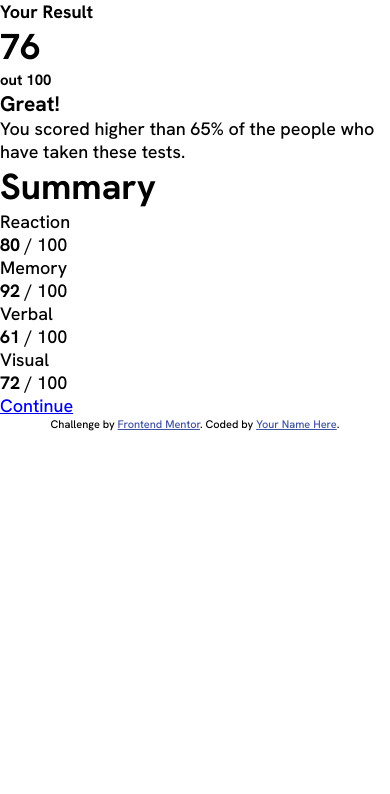
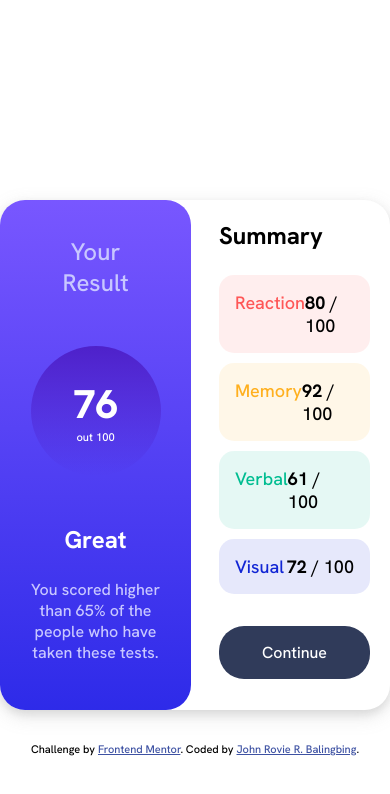
Before and after one commit to itzzmerov/result-summary-frontendMentor, a plain HTML site: page index.html in a window 390 px wide. Drawn offline with Linux system fonts and the light colour scheme.

Commit message:
Finished the styling of Desktop design
Back logs:

Create the tablet and mobile view using Media Query

```diff
--- a/index.html
+++ b/index.html
@@ -20,7 +20,7 @@
             <h1 class="result">76</h1>
             <h5 class="base-result">out 100</h5>
           </div>
-          <h3 class="message">Great!</h3>
+          <h3 class="message">Great</h3>
           <p class="message-info">You scored higher than 65% of the people who have taken these tests.</p>
         </div>
       </div>
@@ -56,7 +56,7 @@
 
   <div class="attribution">
     Challenge by <a href="https://www.frontendmentor.io?ref=challenge" target="_blank">Frontend Mentor</a>.
-    Coded by <a href="#">Your Name Here</a>.
+    Coded by <a href="https://www.github.com/rovicbalingbing">John Rovie R. Balingbing</a>.
   </div>
 </body>
 </html>
--- a/style.css
+++ b/style.css
@@ -3,9 +3,13 @@
 :root {
     /* PRIMARY COLORS */
     --light-red: hsl(0, 100%, 67%);
+    --light-red-bg: hsla(0, 100%, 67%, 0.1);
     --orange-yellow:hsl(39, 100%, 56%);
+    --orange-yellow-bg:hsla(39, 100%, 56%, 0.1);
     --green-teal: hsl(166, 100%, 37%);
+    --green-teal-bg: hsla(166, 100%, 37%, 0.1);
     --cobalt-blue: hsl(234, 85%, 45%);
+    --cobalt-blue-bg: hsla(234, 85%, 45%, 0.1);
 
     /* FOR GRADIENT */
     --light-slate-blue: hsl(252, 100%, 67%);
@@ -27,11 +31,157 @@
 }
 
 body {
-    font-size: 18px;
     font-family: 'Hanken Grotesk', sans-serif;
 }
 
+p {
+    font-size: 18px;
+}
+
+.container {
+    display: flex;
+    justify-content: center;
+    align-items: center;
+}
+
+.container .wrapper {
+    background-color: var(--white);
+    border-radius: 25px;
+    width: 700px;
+    margin-top: 200px;
+    box-shadow: 0 4px 8px 0 rgba(136, 136, 136, 0.2), 0 6px 20px 0 rgba(136, 136, 136, 0.2);
+}
+
+.container .wrapper .leftDiv {
+    width: 49%;
+    height: 100%;
+    float: left;
+    background-image: linear-gradient(var(--light-slate-blue), var(--light-royal-blue));
+    border-radius: 25px;
+    padding: 20px;
+    color: var(--white);
+}
+
+.leftDiv .result-holder {
+    display: flex;
+    flex-direction: column;
+    justify-content: center;
+    align-items: center;
+    text-align: center;
+}
+
+.leftDiv .result-holder .title {
+    font-weight: 500;
+    font-size: 1.5rem;
+    color: var(--light-lavender);
+    margin: 1rem;
+}
+
+.leftDiv .result-holder .cicrle {
+    background-image: linear-gradient(var(--violet-blue), var(--persian-blue));
+    margin: 2rem 0;
+    padding: 2rem;
+    border-radius: 50%;
+    width: 130px;
+    height: 130px;
+}
+
+.leftDiv .result-holder .cicrle .result {
+    font-weight: 800;
+    font-size: 2.5rem;
+}
+
+.leftDiv .result-holder .cicrle .base-result {
+    font-weight: 500;
+    font-size: 0.7rem;
+}
+
+.leftDiv .result-holder .message {
+    font-weight: 700;
+    margin: 1rem 0 1rem 0;
+    font-size: 1.5rem;
+}
+
+.leftDiv .result-holder .message-info {
+    font-weight: 500;
+    font-size: 1rem;
+    color: var(--light-lavender);
+    margin: 0.5rem 0 1.7rem 0;
+}
+
+.container .wrapper .rightDiv {
+    width: 49%;
+    float: right;
+    padding: 20px;
+}
+
+.rightDiv .summary {
+    font-weight: 700;
+    font-size: 1.5rem;
+    margin-bottom: 1.5rem;
+}
+
+.rightDiv .light-red,
+.rightDiv .orange-yellow,
+.rightDiv .green-teal,
+.rightDiv .cobalt-blue {
+    display: flex;
+    justify-content: space-between;
+    padding: 1rem;
+    border-radius: 15px;
+    margin-bottom: 10px;
+}
+
+.rightDiv .light-red {
+    background-color: var(--light-red-bg);
+}
+
+.rightDiv .light-red .category {
+    color: var(--light-red);
+}
+
+.rightDiv .orange-yellow {
+    background-color: var(--orange-yellow-bg);
+}
+
+.rightDiv .orange-yellow .category {
+    color: var(--orange-yellow);
+}
+
+.rightDiv .green-teal {
+    background-color: var(--green-teal-bg);
+}
+
+.rightDiv .green-teal .category {
+    color: var(--green-teal);
+}
+
+.rightDiv .cobalt-blue {
+    background-color: var(--cobalt-blue-bg);
+}
+
+.rightDiv .cobalt-blue .category {
+    color: var(--cobalt-blue);
+}
+
+.btn-continue {
+    text-decoration: none;
+    color: var(--white);
+    background-color: var(--dark-gray-blue);
+    padding: 1rem;
+    border-radius: 25px;
+    width: 100%;
+    display: flex;
+    justify-content: center;
+    margin-top: 2rem;
+}
+
+.btn-continue:hover {
+    background-image: linear-gradient(var(--light-slate-blue), var(--light-royal-blue));
+}
+
 .attribution {
+    margin-top: 2rem;
     font-size: 11px;
     text-align: center;
 }
```
